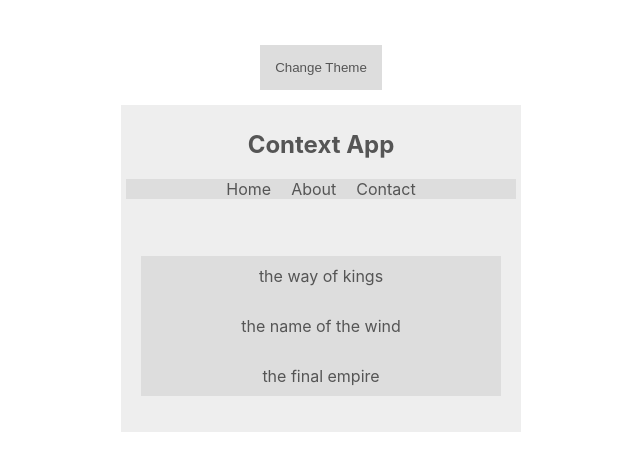
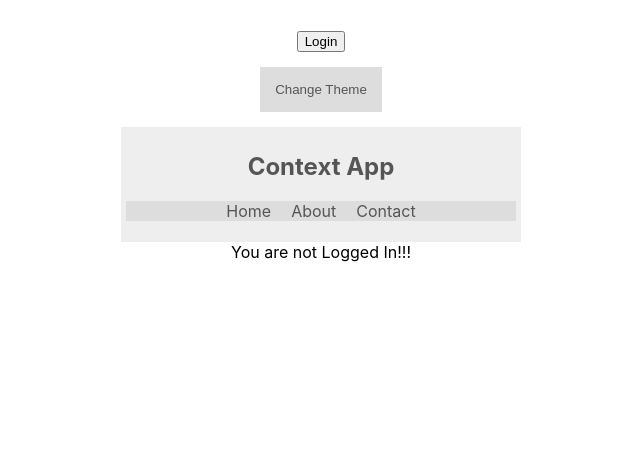
Before and after one commit to deepak-singh5219/Learning-Context, a React (Create React App) app: page / in a window 1280 px wide. Shown: the top 470 px of the page, without its empty margins (319-959 px from the left). Built offline with nearby package versions, Linux system fonts and the light colour scheme.

Commit message:
accessing auth context

```diff
--- a/src/App.js
+++ b/src/App.js
@@ -4,16 +4,21 @@ import BookList from './components/BookList'
 import ThemeContextProvider from './context/ThemeContext'
 import UsersList from './components/UsersList'
 import ToggleTheme from './components/ToggleTheme'
+import AuthContextProvider from './context/AuthContext'
+import { ToggleAuth } from './components/ToggleAuth'
 
 
 const App = () => {
   return (
     <div className='App'>
     <ThemeContextProvider>
+    <AuthContextProvider>
+      <ToggleAuth/>
       <ToggleTheme/>
       <Navbar/>
       <BookList/>
       {/* <UsersList/> */}
+      </AuthContextProvider>
     </ThemeContextProvider>
     </div>
   )
--- a/src/components/BookList.js
+++ b/src/components/BookList.js
@@ -1,18 +1,30 @@
 import React, { Component } from 'react';
 import { ThemeContext } from '../context/ThemeContext';
+import { AuthContext } from '../context/AuthContext';
+
 
 
 class BookList extends Component {
-  static contextType = ThemeContext;
   render() {
 
     return (
+
+      <AuthContext.Consumer>{
+        (authContext) => {
+          return (
           <ThemeContext.Consumer>
-        {
-          (context) => {
-    const {isLightTheme, light, dark} = context;
+        {(themeContext) => {
+    const {isAuth} = authContext;
+    const {isLightTheme, light, dark} = themeContext;
     const theme = isLightTheme? light: dark;
             return (
+              <>
+              {
+                !isAuth?(
+                  <div>
+                    You are not Logged In!!!
+                  </div>
+                ):(
                   <div className="book-list" style={{'background':theme.bg}}>
                 <ul style={{'background':theme.ui, 'color':theme.syntax}}>
                   <li>the way of kings</li>
@@ -22,8 +34,15 @@ class BookList extends Component {
               </div>
                 )
               }
+              </>
+            )
           }
-      </ThemeContext.Consumer>
+        }
+      </ThemeContext.Consumer>)
+
+        }
+        }
+      </AuthContext.Consumer>
 
     );
   }
--- /dev/null
+++ b/src/components/ToggleAuth.js
@@ -0,0 +1,19 @@
+import React from 'react'
+import { AuthContext } from '../context/AuthContext'
+
+
+export const ToggleAuth = () => {
+  return (
+    <AuthContext.Consumer>
+        {
+            (authContext) => {
+                const {isAuth,toggleAuth} = authContext;
+                 return (
+                    <button onClick={toggleAuth}>{!isAuth?'Login':'Logout'}</button>
+                 )
+            }
+        }
+    </AuthContext.Consumer>
+
+  )
+}
```
Also changed, not shown: src/context/AuthContextProvider.js (deleted, +0 -18 lines). Lines whose indentation alone changed are shown as unchanged.
